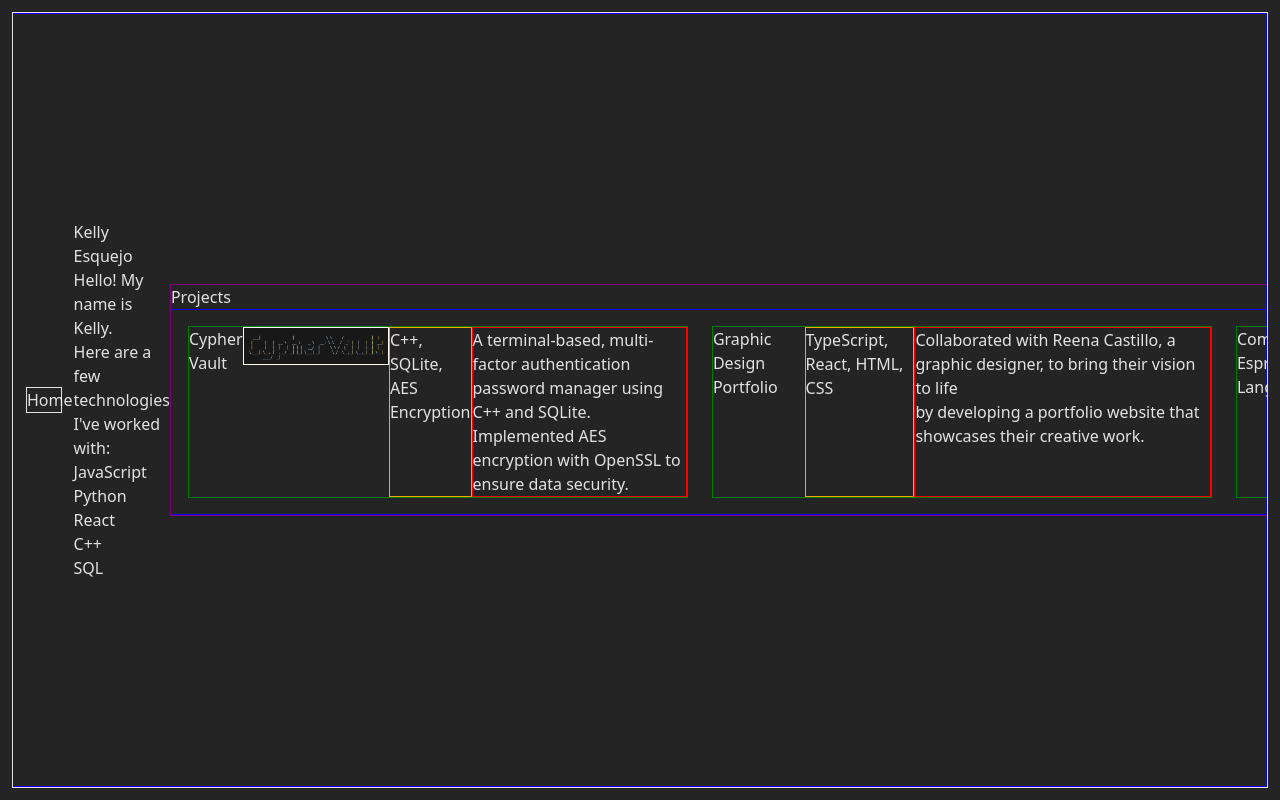
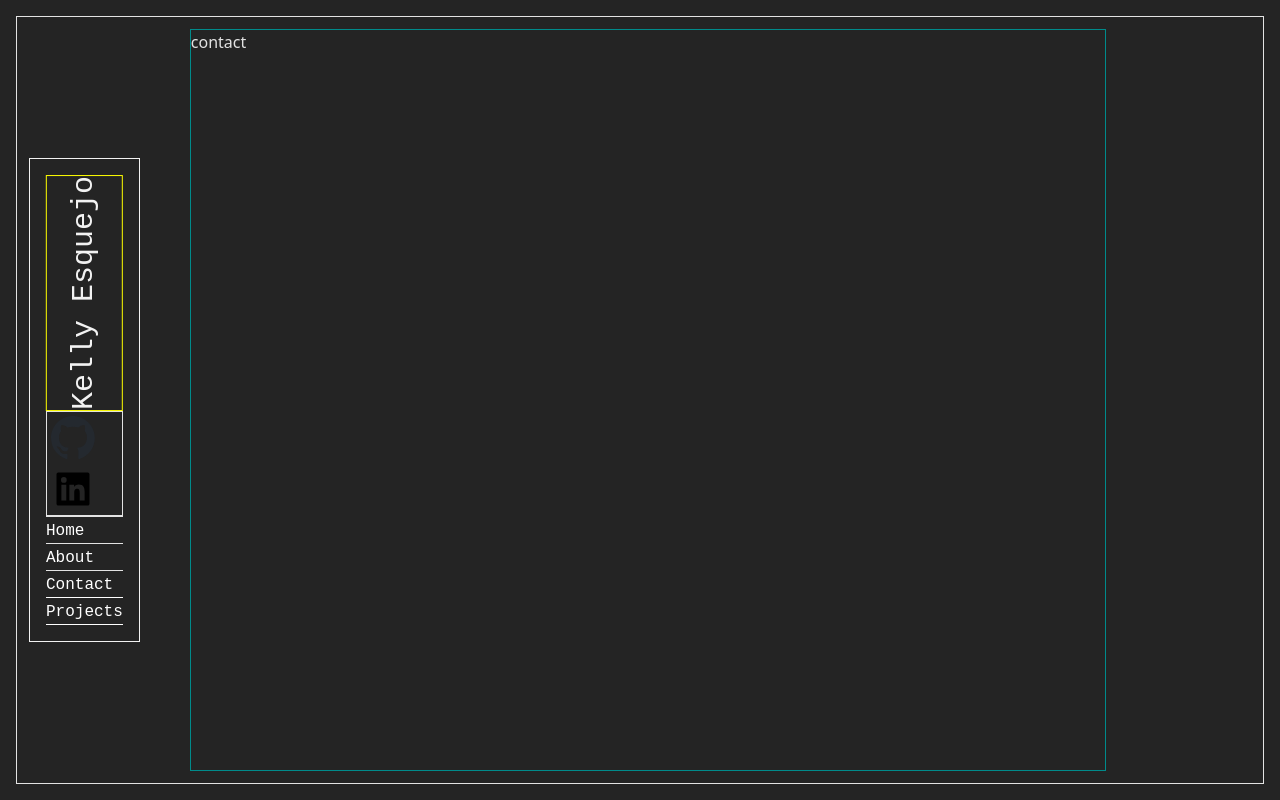
Before and after one commit to esquek1/Portfolio, a React (Vite) app: page /contact in a window 1280 px wide. Built offline with nearby package versions, Linux system fonts and the light colour scheme.

Commit message:
Add side navigation

```diff
--- a/package.json
+++ b/package.json
@@ -14,7 +14,7 @@
     "@react-spring/parallax": "^9.7.4",
     "react": "^18.3.1",
     "react-dom": "^18.3.1",
-    "react-icons": "^5.2.1",
+    "react-icons": "^5.4.0",
     "react-router-dom": "^6.26.0"
   },
   "devDependencies": {
--- a/src/App.jsx
+++ b/src/App.jsx
@@ -35,46 +35,21 @@ function App() {
     return (
         <div className="app-container" ref={ref}>
             <div className="app-content">
-                <div className="page" id="home">
-                    <Home />
-                </div>
-                <div className="page" id="about">
-                    <About />
-                </div>
-                <div className="page" id="projects">
-                    <Projects />
-                </div>
-                <div className="page" id="contact">
-                    <Contact />
-                </div>
+                <BrowserRouter>
+                    <div className="sidenav">
+                        <Sidenav />
+                    </div>
+
+                    <Routes>
+                        <Route index element={<Home />} />
+                        <Route index path="about" element={<About />} />
+                        <Route path="projects" element={<Projects />} />
+                        <Route path="contact" element={<Contact />} />
+                    </Routes>
+                </BrowserRouter>
             </div>
         </div>
-        // <div className="whole-page" ref={ref}>
-        // <div className="page" id="home">
-        //     <Home />
-        // </div>
-        // <div className="page" id="about">
-        //     <About />
-        // </div>
-        // <div className="page" id="projects">
-        //     <Projects />
-        // </div>
-        // <div className="page" id="contact">
-        //     <Contact />
-        // </div>
-        // </div>
     );
 }
 
 export default App;
-
-/* <BrowserRouter>
-                <Sidenav />
-
-                <Routes>
-                    <Route index element={<Home />} />
-                    <Route index path="about" element={<About />} />
-                    <Route path="projects" element={<Projects />} />
-                    <Route path="contact" element={<Contact />} />
-                </Routes>
-            </BrowserRouter> */
--- a/src/components/Sidenav.jsx
+++ b/src/components/Sidenav.jsx
@@ -12,7 +12,7 @@ import { MdWork } from "react-icons/md";
 function Sidenav() {
     return (
         <div className="sidebar">
-            <div className="title">Kelly Esquejo Portfolio</div>
+            <div className="title">Kelly Esquejo</div>
             <div className="social">
                 <a href="https://github.com/esquek1" target="_blank">
                     <img src={gitHubLogo} className="logo" alt="GitHub logo" />
--- a/src/css/app.css
+++ b/src/css/app.css
@@ -1,15 +1,8 @@
-.whole-page {
-    display: flex; /* Arrange pages in a row */
-    overflow-y: hidden;
-    overflow-x: auto; /* Enable horizontal scrolling */
-    height: 100vh; /* Full viewport height */
-    scroll-snap-type: none; /* Disable any snap type */
-    scroll-behavior: smooth; /* Optional: Smooth scrolling */
-}
 html,
 body {
     margin: 0; /* Remove default margins on body and html */
     padding: 0; /* Remove default padding */
+    box-sizing: border-box;
 }
 
 .app-container {
@@ -17,13 +10,16 @@ body {
     justify-content: center;
     align-items: center;
     position: relative;
-    width: calc(100dvw - 24px);
-    height: calc(100dvh - 24px);
-    margin: 12px; /* Maintain margin */
+    width: calc(100dvw - 32px);
+    height: calc(100dvh - 32px);
+    margin: 16px; /* Maintain margin */
     box-sizing: border-box; /* Ensure borders and padding don't increase size */
     border: 1px solid; /* For debugging */
     overflow-y: hidden; /* Prevent vertical scroll */
     overflow-x: auto; /* Allow horizontal scroll */
+}
+
+.app-container::-webkit-scrollbar {
 }
 
 .app-content {
@@ -34,10 +30,14 @@ body {
     height: 100%;
     padding: 12px;
     box-sizing: border-box; /* Ensure borders and padding don't increase size */
-
-    border: 1px solid blue;
 }
 
 .page {
-    width: 100vw;
+    min-width: 7;
+    flex-shrink: 0; /* Prevent shrinking to maintain width */
+    box-sizing: border-box; /* Ensure padding and borders don't affect dimensions */
+    border: 1px solid red; /* For debugging */
 }
+
+.sidenav {
+}
--- a/src/css/contact.css
+++ b/src/css/contact.css
@@ -1,12 +1,10 @@
 .contact-container {
-    display: flex;
-    align-items: center;
-    justify-content: center;
-    position: relative;
-    margin: 12px;
-    width: 100%;
+    box-sizing: border-box;
+    width: 75%;
     height: 100%;
-    overflow-y: hidden;
-    border: 1px solid;
-    box-sizing: border-box;
+    border: 1px solid darkcyan;
 }
+
+.contact-content {
+    max-height: 100%;
+}
--- a/src/css/home.css
+++ b/src/css/home.css
@@ -6,12 +6,15 @@
     box-sizing: border-box;
     position: relative; */
 
-    border: 1px solid;
     box-sizing: border-box;
     width: 75%;
     height: 100%;
+
+    border: 1px solid darkcyan;
 }
 
 .home-content {
     max-height: 100%;
+
+    border: 1px solid darkgreen;
 }
--- a/src/css/projects.css
+++ b/src/css/projects.css
@@ -1,8 +1,8 @@
 .project-container {
+    box-sizing: border-box;
+    width: 75%;
+    height: 100%;
     border: 1px solid purple;
-}
-
-.project-banner {
 }
 
 .project-content {
--- a/src/pages/Projects.jsx
+++ b/src/pages/Projects.jsx
@@ -24,7 +24,6 @@ function Projects() {
 
     return (
         <div className="project-container">
-            <h3 className="project-banner">Projects </h3>
             <div className="project-content">
                 <div className="project-item">
                     <h3 className="project-title">Cypher Vault</h3>
```
Also changed, not shown: 1 other file (tests, documents, lock files or other folders).
